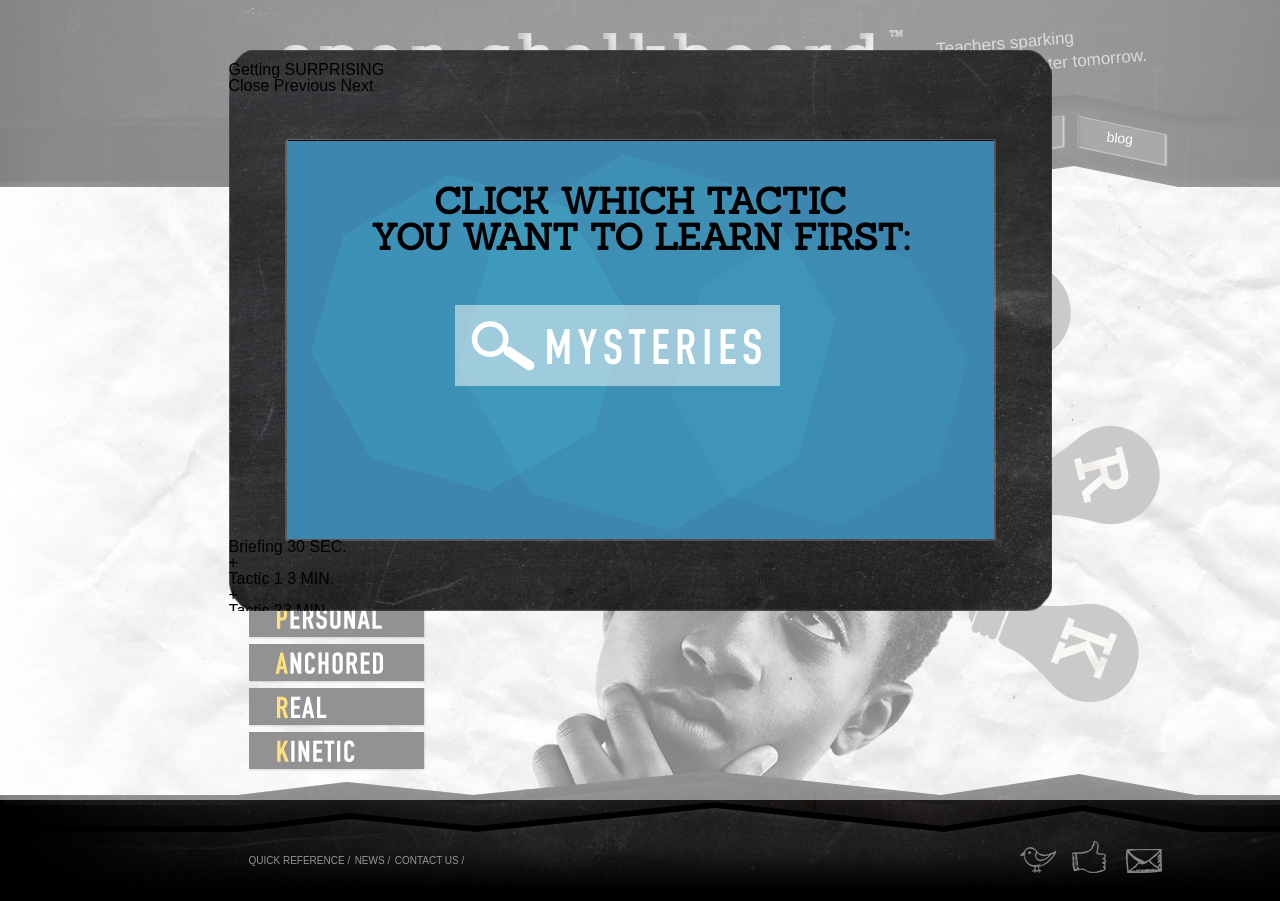
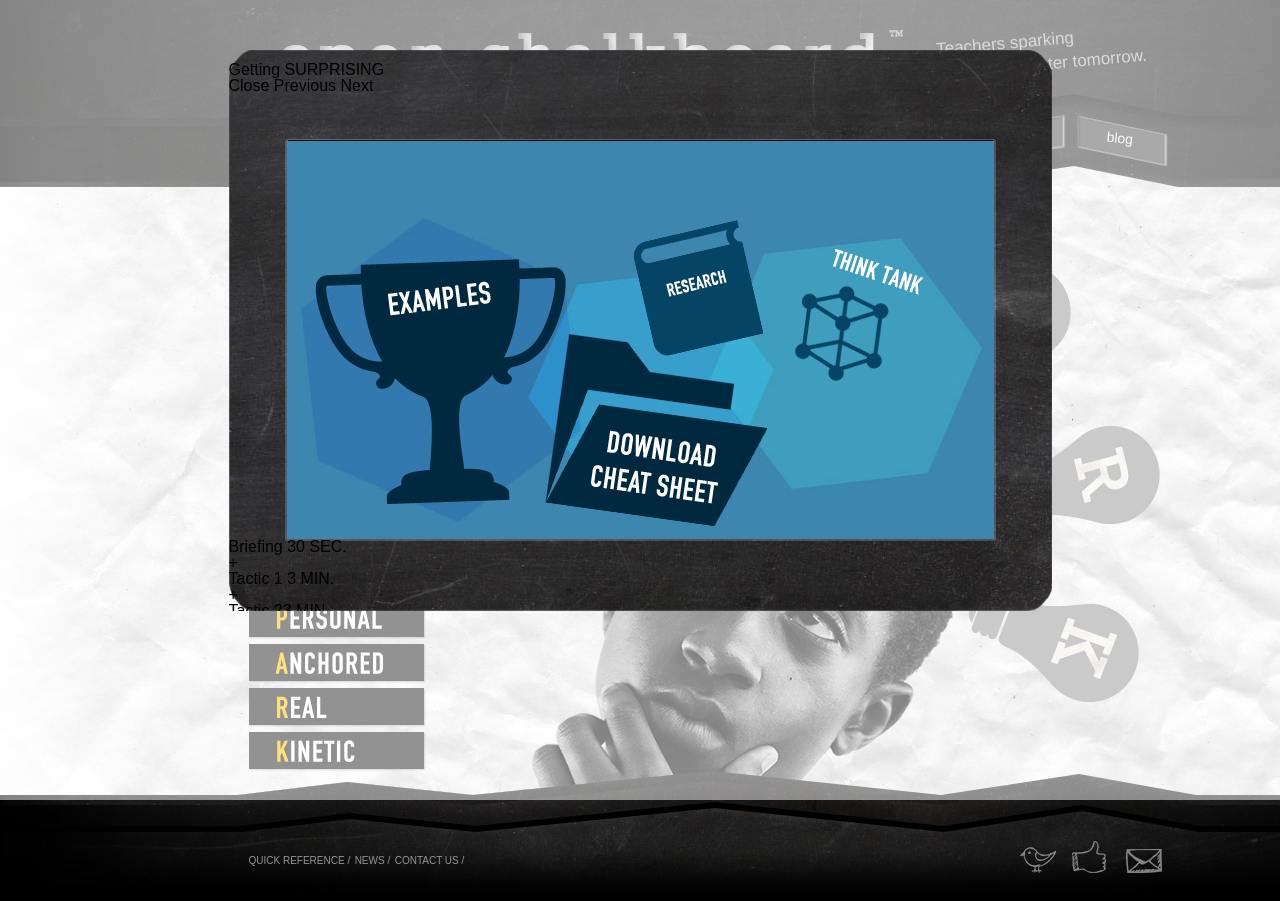
Before and after one commit to htakahashi/openchalkboard-dev, a WordPress theme: template front-page.php in a window 1280 px wide; the page is wider, and only the part inside the window is pictured. Run offline with PHP 8.4 and a stand-in for WordPress, Linux system fonts and the light colour scheme; the site name, menu and one post (Sample post) are stand-ins, and other content is empty; some libraries are stand-ins or nearby versions.

Commit message:
Surprising06

```diff
--- a/footer.php
+++ b/footer.php
@@ -885,6 +885,17 @@
 			      <button id="mysteries-btn" type="button">Mysteries</button>
 					</div>
 				</div><!-- /#surprising02 -->
+
+				<div id="surprising06" class="slide active">
+					<div id="surprising06-bkg">
+
+						<a class="example-cup" href="#"></a>
+						<a class="download-folder" href="#"></a>
+						<a class="research-folder" href="#"></a>
+						<a class="think-tank" href="#"></a>
+
+					</div>
+				</div><!-- /#surprising06 -->
 			</div>
 
 	  	<ul id="progress-surprising">
--- a/style.css
+++ b/style.css
@@ -1226,7 +1226,7 @@ body#home #foot-rpt #foot-bkg {
   display: none;
 }
 #bkg-modal-s div#module-content-s #surprising02 {
-  display: block;
+  display: none;
 }
 #bkg-modal-s div#module-content-s #surprising02 div#surprising02-bkg {
   display: block;
@@ -1268,3 +1268,51 @@ body#home #foot-rpt #foot-bkg {
   background: url(img/magnifying-glass.png) no-repeat;
   background-position: 16px 14px;
 }
+#bkg-modal-s div#module-content-s #surprising06 {
+  display: block;
+}
+#bkg-modal-s div#module-content-s #surprising06 div#surprising06-bkg {
+  display: block;
+  background: url(img/bkg-blue-shapes-bg.jpg) no-repeat;
+  height: 398px;
+  position: relative;
+}
+#bkg-modal-s div#module-content-s #surprising06 div#surprising06-bkg a.example-cup {
+  display: block;
+  width: 251px;
+  height: 245px;
+  background: url(img/sprite-cup.png) no-repeat top;
+  position: absolute;
+  top: 118px;
+  left: 28px;
+}
+#bkg-modal-s div#module-content-s #surprising06 div#surprising06-bkg a.download-folder {
+  display: block;
+  width: 233px;
+  height: 193px;
+  background: url(img/sprite-folder.png) no-repeat top;
+  position: absolute;
+  top: 192px;
+  left: 253px;
+}
+#bkg-modal-s div#module-content-s #surprising06 div#surprising06-bkg a.research-folder {
+  display: block;
+  width: 130px;
+  height: 136px;
+  background: url(img/sprite-research.png) no-repeat top;
+  position: absolute;
+  top: 79px;
+  left: 346px;
+}
+#bkg-modal-s div#module-content-s #surprising06 div#surprising06-bkg a.think-tank {
+  display: block;
+  width: 130px;
+  height: 133px;
+  background: url(img/sprite-think-tank.png) no-repeat top;
+  position: absolute;
+  top: 108px;
+  left: 507px;
+}
+#bkg-modal-s div#module-content-s #surprising06 div#surprising06-bkg a:hover {
+  background-position: bottom;
+}
```
Also changed, not shown: less/main.less (+55 -2 lines), img/bkg-blue-shapes-bg.jpg (added), img/sprite-cup.png (added), img/sprite-folder.png (added), img/sprite-research.png (added), img/sprite-think-tank.png (added), 1 other file.
